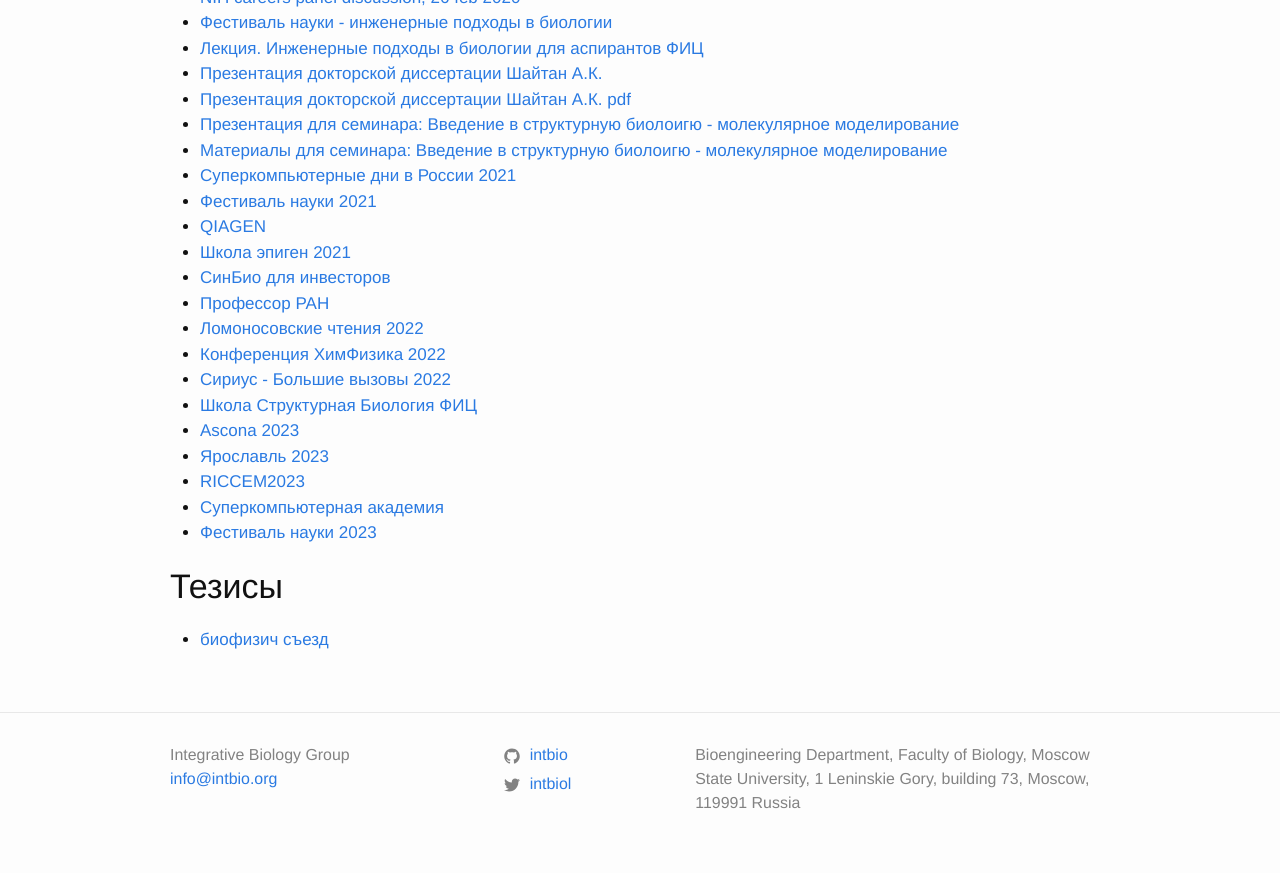
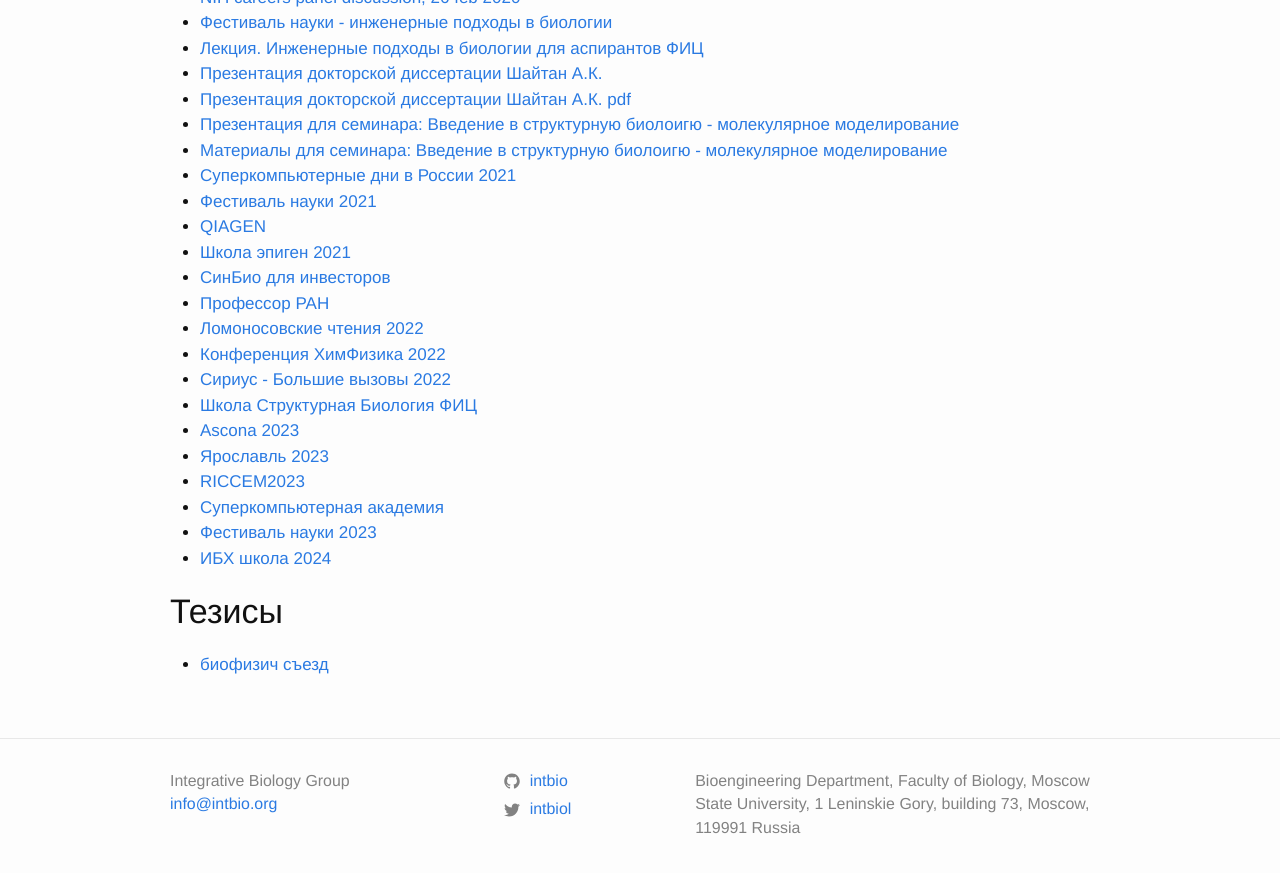
Before and after one commit to intbio/intbio.github.io, a Jekyll site: the page built from present.md, in a window 1280 px wide and 900 px high, scrolled down 657 px. Shown: the top 873 px of the window. Built offline with Jekyll 4.4.1, drawn with Linux system fonts in a browser that asks for light colours.

Commit message:
Update present.md

```diff
--- a/present.md
+++ b/present.md
@@ -45,6 +45,7 @@ permalink: /present/
 - [RICCEM2023](https://www.dropbox.com/s/9l6581gw6xi25zp/shaytan_2023_to_show.pptx?dl=0)
 - [Суперкомпьютерная академия](https://www.dropbox.com/scl/fi/8dohw08s7lbceej1aiz6r/Shaytan.pptx?rlkey=e3ril6ajmtlsp76chaxwc1a5c&dl=0)
 - [Фестиваль науки 2023](https://www.dropbox.com/scl/fi/zn6eny5mtag2wxt673oj8/Shaytan.pptx?rlkey=mik64iqojpyi7w79lrwyj9jhk&dl=0)
+- [ИБХ школа 2024](https://www.dropbox.com/scl/fi/4axnzy9ig1i78tfeg539k/shaytan_2023.pptx?rlkey=o9w6uuo6bnqhb9u3aj0dgtt3i&dl=0)
 
 ## Тезисы
 - [биофизич съезд](https://drive.google.com/file/d/1Sbvq-0tKhdbXvu4f_WldkGYGgihVN08g/view?usp=sharing)
```
